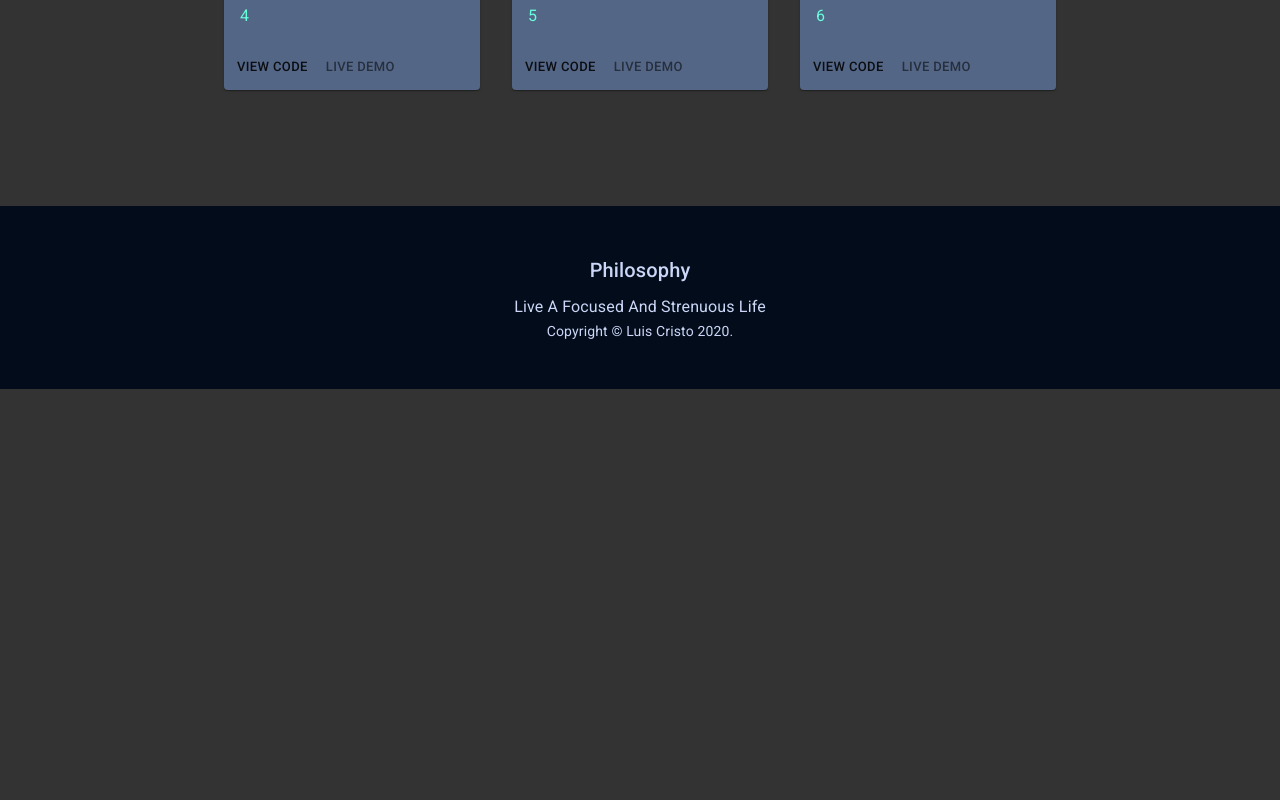
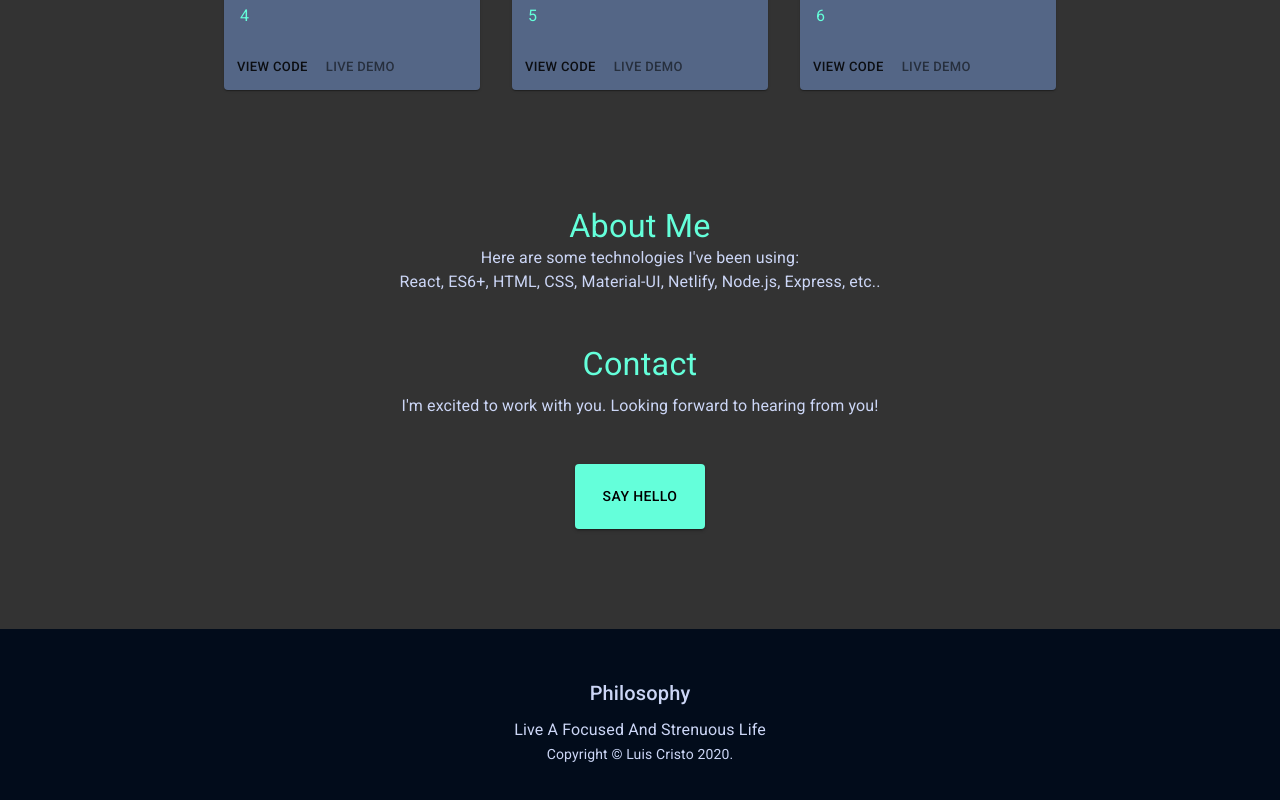
Before and after one commit to Blazekla/portfolio, a React (Create React App) app: page / in a window 1280 px wide. Shown: the part 1417-2217 px from the top of the page. Before the commit the page ends 1806 px from the top, so only its background shows below. Built offline with nearby package versions, Linux system fonts and the light colour scheme.

Commit message:
added content to the about and contact components

```diff
--- a/src/App.js
+++ b/src/App.js
@@ -75,8 +75,8 @@ function App() {
                 <Projects />
               </Container>
 
-              {/* <About />
-              <Contact /> */}
+              <About />
+              <Contact />
             </Container>
             <Footer />
           </div>
--- a/src/components/About.js
+++ b/src/components/About.js
@@ -1,8 +1,34 @@
 import React from "react";
+import Typography from "@material-ui/core/Typography";
+import { useTheme } from "@material-ui/core/styles";
 
 function About() {
+  const theme = useTheme();
+  const color = theme.palette.primary.contrastText;
   return (
-    <div style={{ backgroundColor: "inherit" }}>This is the About page</div>
+    <div
+      id="about"
+      style={{
+        backgroundColor: "inherit",
+        textAlign: "center",
+        marginBottom: "50px"
+      }}
+    >
+      <Typography variant="h4" color="secondary">
+        About Me
+      </Typography>
+
+      <Typography
+        // paragraph
+        style={{ color: color }}
+      >
+        Here are some technologies I've been using:
+      </Typography>
+
+      <Typography style={{ color: color }}>
+        React, ES6+, HTML, CSS, Material-UI, Netlify, Node.js, Express, etc..
+      </Typography>
+    </div>
   );
 }
 
--- a/src/components/Contact.js
+++ b/src/components/Contact.js
@@ -1,10 +1,43 @@
 import React from "react";
+import Typography from "@material-ui/core/Typography";
+import { useTheme } from "@material-ui/core/styles";
+import Button from "@material-ui/core/Button";
 
 function Contact() {
+  const theme = useTheme();
   return (
     <React.Fragment>
-      <div style={{ backgroundColor: "inherit" }}>
-        This is the Contact page aeiou
+      <div
+        id="contact"
+        style={{
+          backgroundColor: "inherit",
+          textAlign: "center",
+          marginBottom: "100px"
+        }}
+      >
+        <Typography
+          style={{ marginBottom: "10px" }}
+          color="secondary"
+          variant="h4"
+        >
+          Contact
+        </Typography>
+        <Typography
+          style={{ marginTop: "20px" }}
+          paragraph
+          style={{ color: theme.palette.primary.contrastText }}
+        >
+          I'm excited to work with you. Looking forward to hearing from you!
+        </Typography>
+
+        <Button
+          variant="contained"
+          color="secondary"
+          href="mailto:luiscristodev@gmail.com"
+          style={{ padding: "20px 28px", marginTop: "30px" }}
+        >
+          Say Hello
+        </Button>
       </div>
     </React.Fragment>
   );
--- a/src/components/HeroUnit.js
+++ b/src/components/HeroUnit.js
@@ -27,7 +27,6 @@ function HeroUnit() {
         direction="column"
         justify="center"
         style={{
-          // padding: "105px 0 100px",
           minHeight: "100vh"
         }}
       >
```
